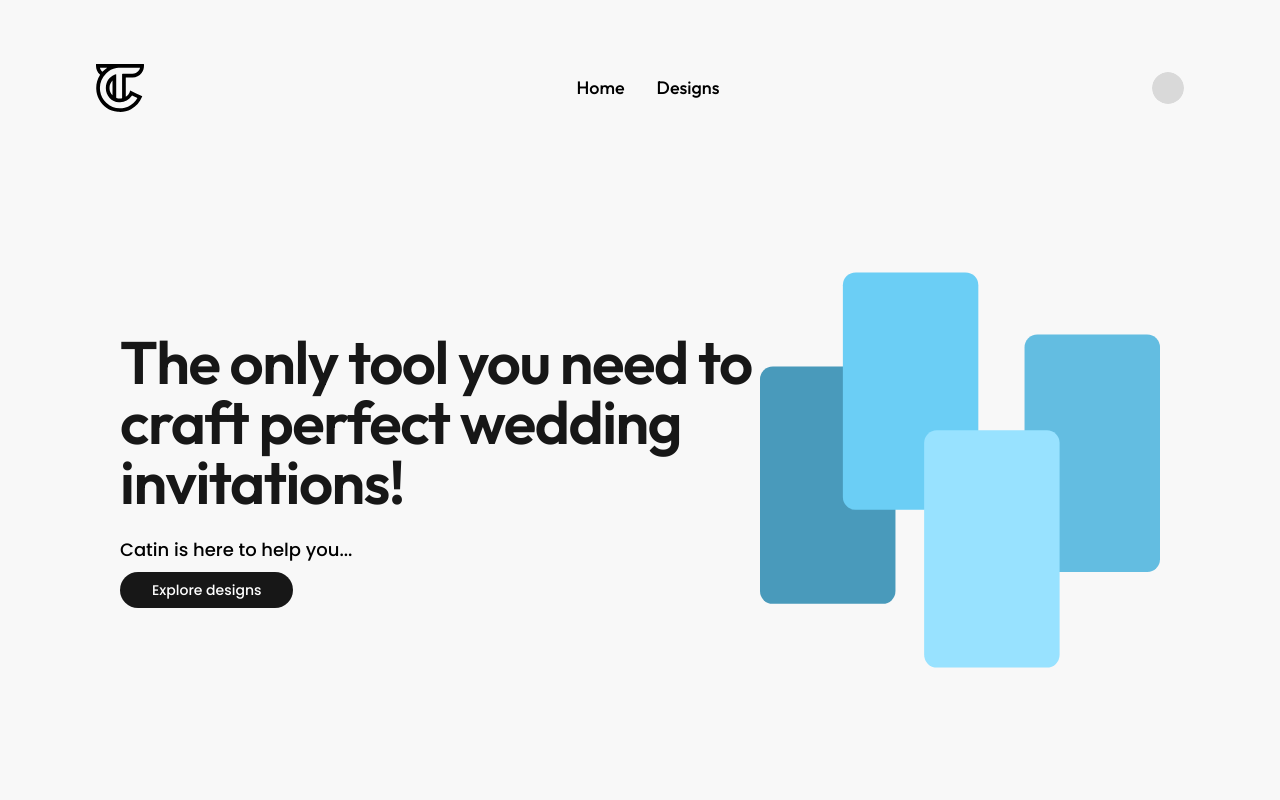
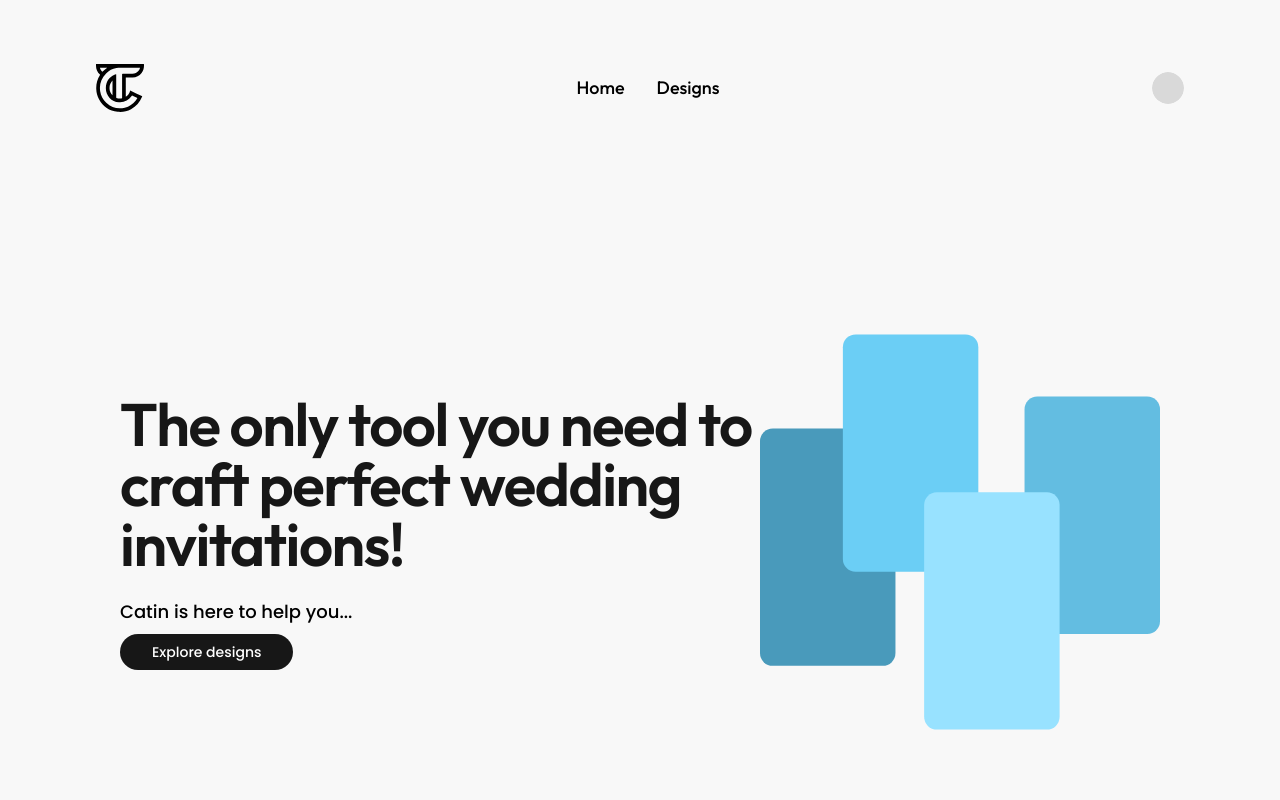
Before and after one commit to Nexthrive/CATIN, a Next.js app: page / in a window 1280 px wide. Shown: the top 800 px of the page. Built offline with nearby package versions, Linux system fonts and the light colour scheme.

Commit message:
USER VIEW | Minor Fixes

```diff
--- a/src/app/page.tsx
+++ b/src/app/page.tsx
@@ -61,7 +61,7 @@ export default function Home() {
           </div>
         </nav>
       </header>
-      <main className="flex mt-10 justify-center items-center flex-col md:mt-16 lg:mt-24">
+      <main className="flex mt-10 justify-center items-center flex-col md:mt-16 lg:mt-24 lg:min-h-[520px]">
         <div className="flex justify-center items-center flex-col gap-8 md:gap-12 lg:flex-row lg:w-full lg:mx-10 lg:gap-0">
           <div className="flex flex-col items-center lg:items-start lg:w-1/2">
             <h1 className="font-semibold text-[#171717] text-center text-[32px] tracking-tight leading-none max-w-[14ch] md:text-4xl lg:text-6xl lg:text-left lg:max-w-[30ch]">
@@ -90,7 +90,7 @@ export default function Home() {
           </div>
         </div>
       </main>
-      <section className="bg-accent-foreground mt-45 py-40 px-4 md:px-12 lg:px-24 md:py-60 lg:py-80">
+      <section className="bg-accent-foreground mt-45 py-40 px-4 md:px-12 lg:px-24 md:py-60  lg:py-80">
         <div className="flex flex-col gap-4 md:gap-6 lg:max-w-5xl lg:mx-auto lg:text-center">
           <h2 className="font-semibold text-[32px] text-white md:text-4xl lg:text-7xl">
             How it{" "}
```
